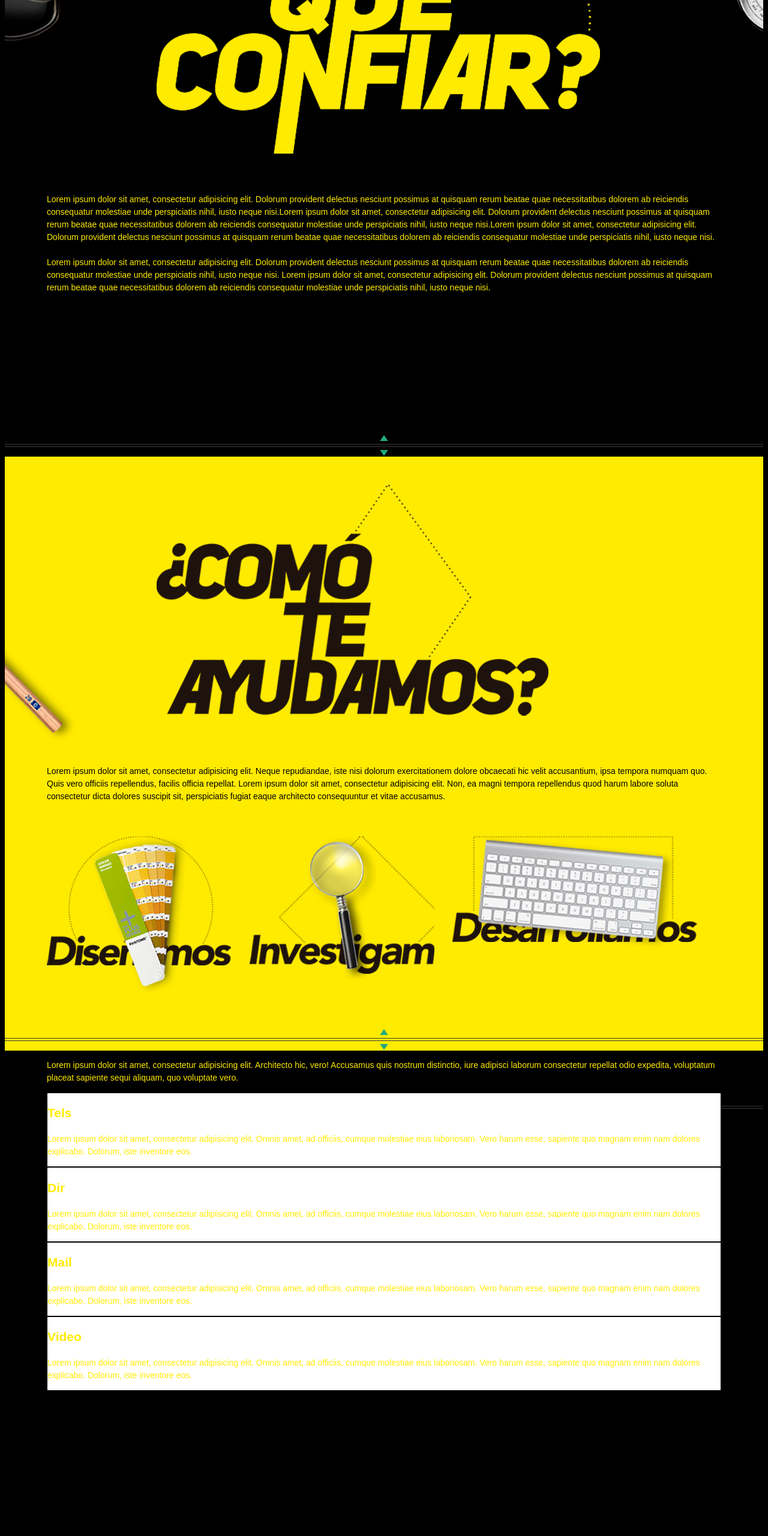
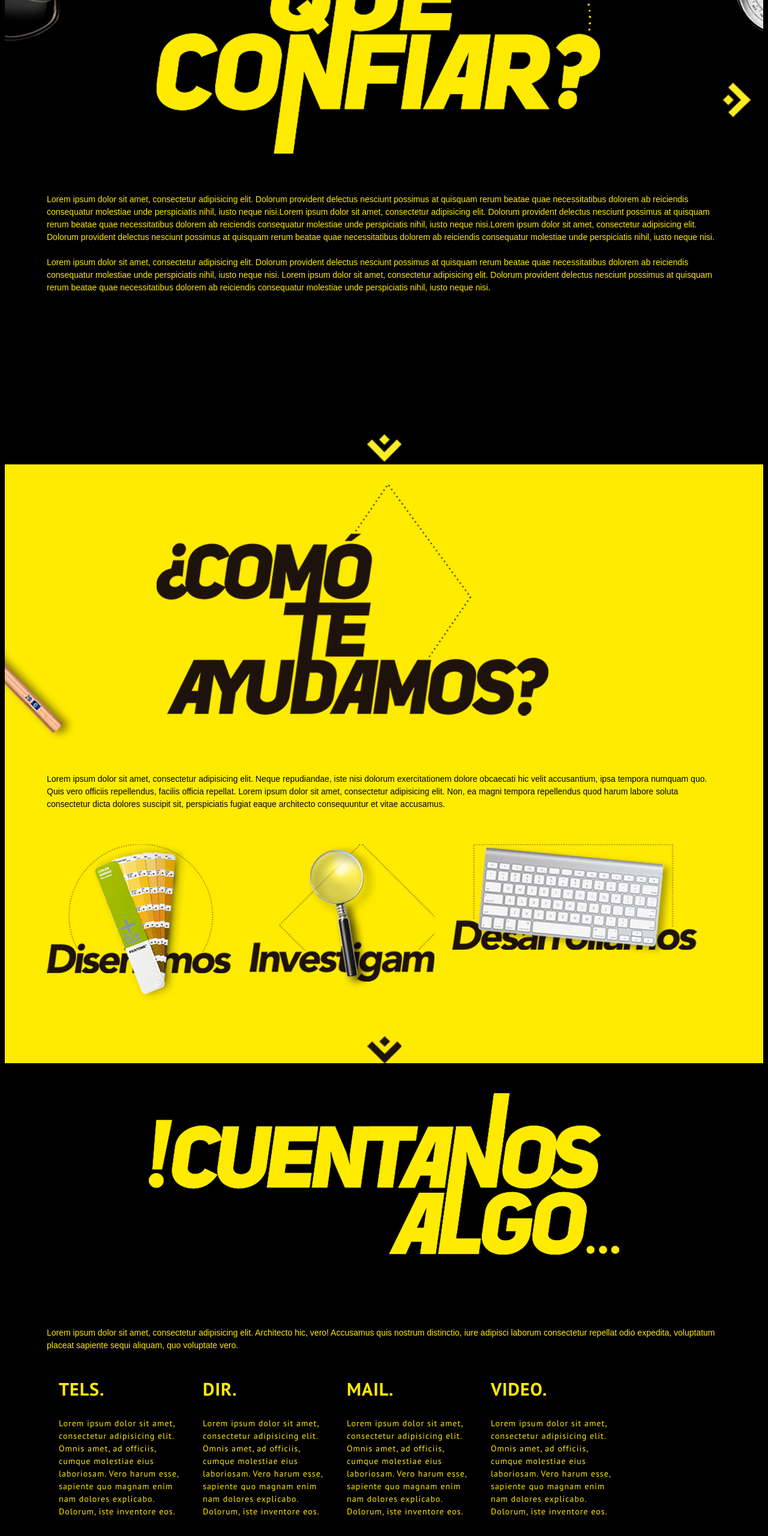
Before and after one commit to eckart1one/the_lab, a plain HTML site: page index.html in a window 1280 px wide. Shown: the part 1300-3860 px from the top of the page at 60% size. Drawn offline with Linux system fonts and the light colour scheme.

Commit message:
primera parte finished
la primera parte terminada
falta la implementación de alta resolución
tableta y smarphone

```diff
--- a/css/main.css
+++ b/css/main.css
@@ -46,7 +46,7 @@ html {
 body {
 	background: #000000;
 	overflow-x: hidden;
-	height: 4550px;
+	height: 4000px;
 	line-height: 1.5;
 	color: #000;
 	font-size: 14px;
@@ -55,7 +55,7 @@ body {
 
 
 h1 {
-	color: #21a97e;
+	font-size: 30px;
 }
 
 a, a:link,
@@ -150,13 +150,14 @@ nav.next-prev {
 margin: 20px 0 0 0;
 	}
 	a.prev,
-	a.next {
+	a.next_b,a.next_y {
 		display: block;
-		width: 15px;
-		height: 11px;
+		width: 57px;
+		height: 45px;
 		text-indent: -9999px;
+		z-index: 10;
 		}
-	a.prev {
+/*	a.prev {
 		margin: 0 auto 5px auto;
 		background: transparent url('../images/scroll-arrow-up.png') 0 0 no-repeat;
 
@@ -164,13 +165,17 @@ margin: 20px 0 0 0;
 		a.prev:hover {
 			background: transparent url('../images/scroll-arrow-up.png') 0 -11px no-repeat;
 				}
-	a.next {
-		margin: 5px auto 0 auto;
-		background: transparent url('../images/scroll-arrow-down.png') -1px 0 no-repeat;
+*/	a.next_b {
+		margin: 5px auto 5px auto;
+		background: transparent url('../images/botones/scroll-arrow-down_b.png') no-repeat;
 		}
-		a.next:hover {
+	a.next_y{
+		margin: 5px auto 5px auto;
+		background: transparent url('../images/botones/scroll-arrow-down_y.png') no-repeat;
+	}
+	/*	a.next:hover {
 			background: transparent url('../images/scroll-arrow-down.png') -1px -11px no-repeat;
-			}
+			}		*/
 
 /*estilos de loa articulos*/
 
@@ -344,15 +349,62 @@ margin: 20px 0 0 0;
 }
 /*parte del contacto */
 
-#contacto{
+.contacto{
+	float: left;
+	width: 200px;
+	font-family: 'PT Sans', sans-serif;
+	height: 700;
+	letter-spacing: 1px;
+	margin: 0px 20px 0px 20px
+}
+
+.titulo{
+margin: 50px auto;
+margin-bottom: 120px;
+}
+
+#sobre{
+	position:absolute;
+ 	top:3200px;
+ 	left:25%;
+}
+
+/*boton portafolio*/
+#portafolio{
+	height: 300px;
+	width: 300px;
+	position: absolute;
+	top: 1330px;
+	right: -120px;
+
+
+  	background: yellow;
+   border-radius: 150px;
+  -moz-border-radius: 150px;
+  -webkit-border-radius: 150px;
+  color: #ffffff;
+  display: inline-block;
+  font-weight: bold;
+  line-height: 1.6em;
+  margin-right: 15px;
+  text-align: center;
 
 }
 
-#contacto div{
-	float: left;
-	background: white;
-	border:solid black 1px;
+#portafolio img{
+	margin: 100px 20px;
 }
+
+#portafolio_flecha{
+	height: 46px;
+	width: 57px;
+	position: absolute;
+	top: 1430px;
+	right: 10px;
+}
+
+
+
 
 /*
 
--- a/index.html
+++ b/index.html
@@ -5,6 +5,7 @@
 	<title>The Lab</title>
 	<link rel="stylesheet" type="text/css" href="css/main.css">
 	<script type="text/javascript" src="js/_dependent/greensock/TweenMax.min.js"></script>
+	<link href='http://fonts.googleapis.com/css?family=PT+Sans:400,700' rel='stylesheet' type='text/css'>
 
 	<script type="text/javascript" src="js/jquery-1.9.1.min.js"></script>
 	<script type="text/javascript" src="js/jquery.scrollmagic.js"></script>
@@ -67,19 +68,20 @@
 						<div class="espacio"></div>
 						<div class="espacio"></div>
 					</header>
-					<div class="texto_articulo">
+					<div class="texto_articulo" id="confiar_articulo">
 						<p>Lorem ipsum dolor sit amet, consectetur adipisicing elit. Dolorum provident delectus nesciunt possimus at quisquam rerum beatae quae necessitatibus dolorem ab reiciendis consequatur molestiae unde perspiciatis nihil, iusto neque nisi.Lorem ipsum dolor sit amet, consectetur adipisicing elit. Dolorum provident delectus nesciunt possimus at quisquam rerum beatae quae necessitatibus dolorem ab reiciendis consequatur molestiae unde perspiciatis nihil, iusto neque nisi.Lorem ipsum dolor sit amet, consectetur adipisicing elit. Dolorum provident delectus nesciunt possimus at quisquam rerum beatae quae necessitatibus dolorem ab reiciendis consequatur molestiae unde perspiciatis nihil, iusto neque nisi.
 						<br><br>
 						Lorem ipsum dolor sit amet, consectetur adipisicing elit. Dolorum provident delectus nesciunt possimus at quisquam rerum beatae quae necessitatibus dolorem ab reiciendis consequatur molestiae unde perspiciatis nihil, iusto neque nisi.
 						Lorem ipsum dolor sit amet, consectetur adipisicing elit. Dolorum provident delectus nesciunt possimus at quisquam rerum beatae quae necessitatibus dolorem ab reiciendis consequatur molestiae unde perspiciatis nihil, iusto neque nisi.
 						</p>
 					</div>
-
+					<div id="portafolio"><img src="images/botones/conoce.png" alt=""></div>
+					<div id="portafolio_flecha"><img src="images/botones/flecha_derecha.png" alt=""></div>
 					<div class="espacio"></div>
 					<nav class="next-prev">
-						<a class="prev manned-flight" href="#manned-flight">Prev</a>
-						<hr />
-						<a class="next english-channel" href="#english-channel">Next</a>
+						<!-- <a class="prev manned-flight" href="#manned-flight">Prev</a>
+						<hr /> -->
+						<a class="next_y english-channel" href="#english-channel">Next</a>
 					</nav>
 				</article>
 <!-- articulo como ayudamos -->
@@ -103,41 +105,44 @@
 					<div class="espacio"></div>
 					<div class="espacio_medio"></div>
 					<nav class="next-prev">
-						<a class="prev frameless-parachute" href="#frameless-parachute">Prev</a>
-						<hr />
-						<a class="next about" href="#about">Next</a>
+						<!-- <a class="prev frameless-parachute" href="#frameless-parachute">Prev</a>
+						<hr /> -->
+						<a class="next_b about" href="#about">Next</a>
 					</nav>
 				</article>
 <!-- articulo couetanos de ti -->
 				<article id="about">
 					<header>
-
+						<img class="titulo" id="cuentanos" src="images/cuentanos/cuentanos_algo.png"/>
 					</header>
 					<div class="texto_articulo">
 						<p>Lorem ipsum dolor sit amet, consectetur adipisicing elit. Architecto hic, vero! Accusamus quis nostrum distinctio, iure adipisci laborum consectetur repellat odio expedita, voluptatum placeat sapiente sequi aliquam, quo voluptate vero.</p>
 
-						<div id="contacto">
-							<div>
-								<h2>Tels</h2>
+						<div id="">
+							<div class="contacto">
+								<h1>TELS.</h1>
 								<p>Lorem ipsum dolor sit amet, consectetur adipisicing elit. Omnis amet, ad officiis, cumque molestiae eius laboriosam. Vero harum esse, sapiente quo magnam enim nam dolores explicabo. Dolorum, iste inventore eos.</p>
 							</div>
-							<div>
-								<h2>Dir</h2>
+							<div class="contacto">
+								<h1>DIR.</h1>
 								<p>Lorem ipsum dolor sit amet, consectetur adipisicing elit. Omnis amet, ad officiis, cumque molestiae eius laboriosam. Vero harum esse, sapiente quo magnam enim nam dolores explicabo. Dolorum, iste inventore eos.</p>
 							</div>
-							<div>
-								<h2>Mail</h2>
+							<div class="contacto">
+								<h1>MAIL.</h1>
 								<p>Lorem ipsum dolor sit amet, consectetur adipisicing elit. Omnis amet, ad officiis, cumque molestiae eius laboriosam. Vero harum esse, sapiente quo magnam enim nam dolores explicabo. Dolorum, iste inventore eos.</p>
 							</div>
-							<div>
-								<h2>Video</h2>
+							<div class="contacto">
+								<h1>VIDEO.</h1>
 								<p>Lorem ipsum dolor sit amet, consectetur adipisicing elit. Omnis amet, ad officiis, cumque molestiae eius laboriosam. Vero harum esse, sapiente quo magnam enim nam dolores explicabo. Dolorum, iste inventore eos.</p>
 							</div>
 						</div>
 					</div>
+
+						<div class="espacio"></div>
+						<div class="espacio"></div>
 					<nav class="next-prev">
 						<a class="prev english-channel" href="#english-channel">Prev</a>
-						<hr />
+						<!-- <hr /> -->
 					</nav>
 				</article>
 			</div>
@@ -161,25 +166,28 @@
 				<img class="thumb" id="pinza_2" src="images/ayudamos/pinza_2.png"/>
 				<img class="thumb" id="lapiz_madera" src="images/ayudamos/lapiz_madera.png"/>
 
-				<!--<img class="thumb" id="tapa" src="images/ayudamos/diseñamos.png"/>
-				<img class="thumb" id="tapa" src="images/ayudamos/investigamos.png"/>
-				 <img class="thumb" id="tapa" src="images/ayudamos/desarrollamos.png"/>-->
 			</div>
-			<!-- <div id="bg4">
-				<img class="thumb" id="tapa" src="images/cuentanos/cuentanos_algo.png"/>
-				<img class="thumb" id="tapa" src="images/cuentanos/sobre.png"/>
-			</div> -->
+			<div id="bg4">
+				<img class="thumb" id="sobre" src="images/cuentanos/sobre.png"/>
+			</div>
 			rigth
 <script type="text/javascript">
 	$(document).ready(function(){
 		$('#primary').hide();
 		$('#branding').hide();
+		$('#portafolio').hide();
 	});
 	/* Scroll event handler */
     $(window).bind('scroll',function(e){
     	parallaxScroll();
 		// redrawDotNav();
 
+    });
+
+    $('#portafolio_flecha').hover(function(){
+    	$('#portafolio').show(500);
+    },function(){
+    	$('#portafolio').hide(1500);
     });
 	/* Scroll the background layers */
 	function parallaxScroll()
@@ -194,6 +202,11 @@
 		$('#lapiz_madera').css('left',(-300+(scrolled*.25))+'px');
 		$('#pinza_2').css('left',(-300+(scrolled*.25))+'px');
 		$('#pinza_1').css('left',(-300+(scrolled*.25))+'px');
+
+
+		$('#sobre').css('top',(4000-(scrolled*.25))+'px');
+		$('#cuentanos').css('top',(50-(scrolled*.5))+'px');
+
 		if(scrolled>1000){
 			$('#primary').show(500);
 			$('#branding').show(500);
```
Also changed, not shown: images/botones/botones_0000_Capa-20-copia-2.png (added), images/botones/botones_0000s_0001_Capa-22.png (added), images/botones/botones_0001_boton.png (added), images/botones/conoce.png (added), images/botones/flecha_derecha.png (added), images/botones/scroll-arrow-down_b.png (added), images/botones/scroll-arrow-down_y.png (added).
